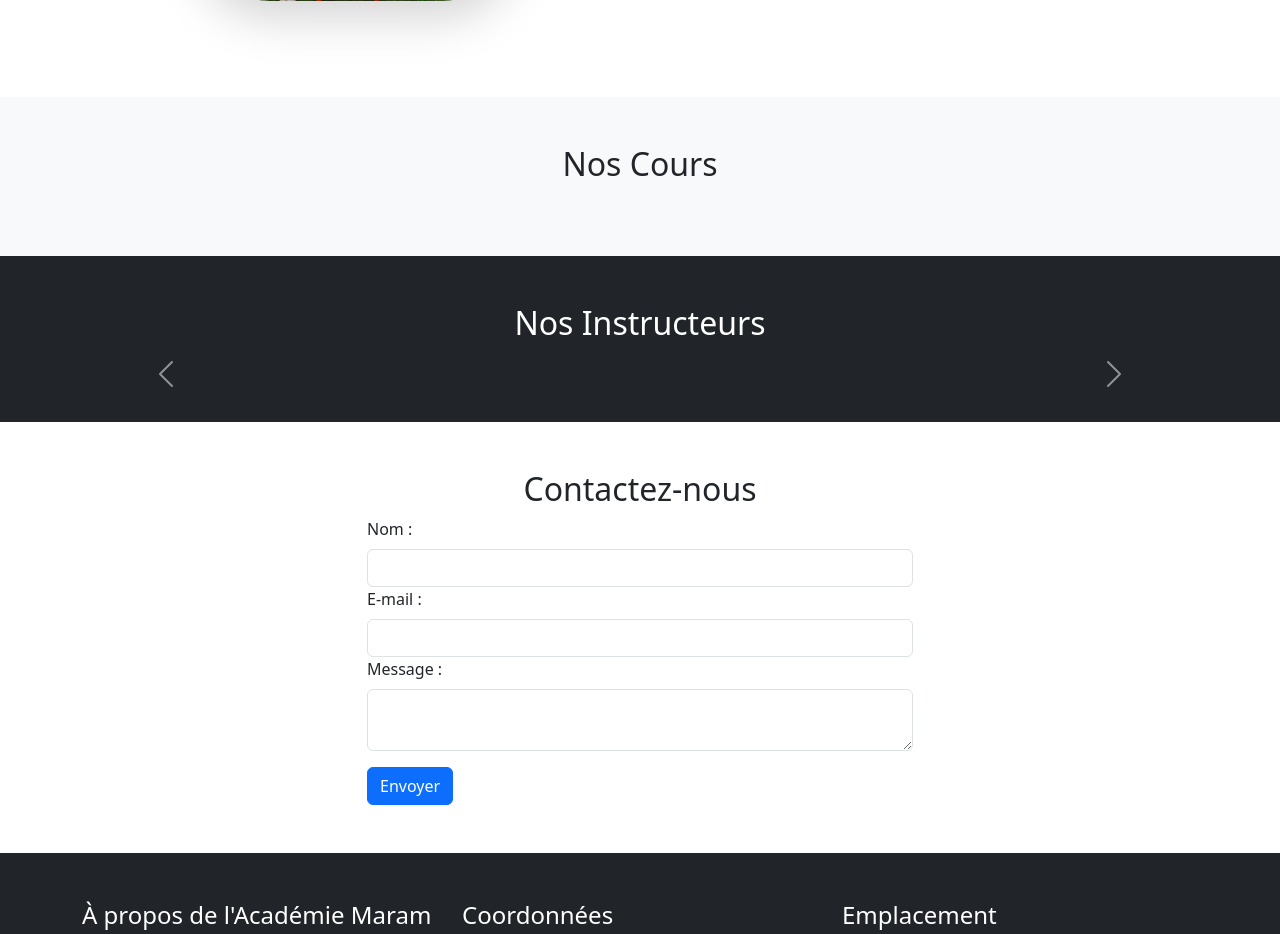
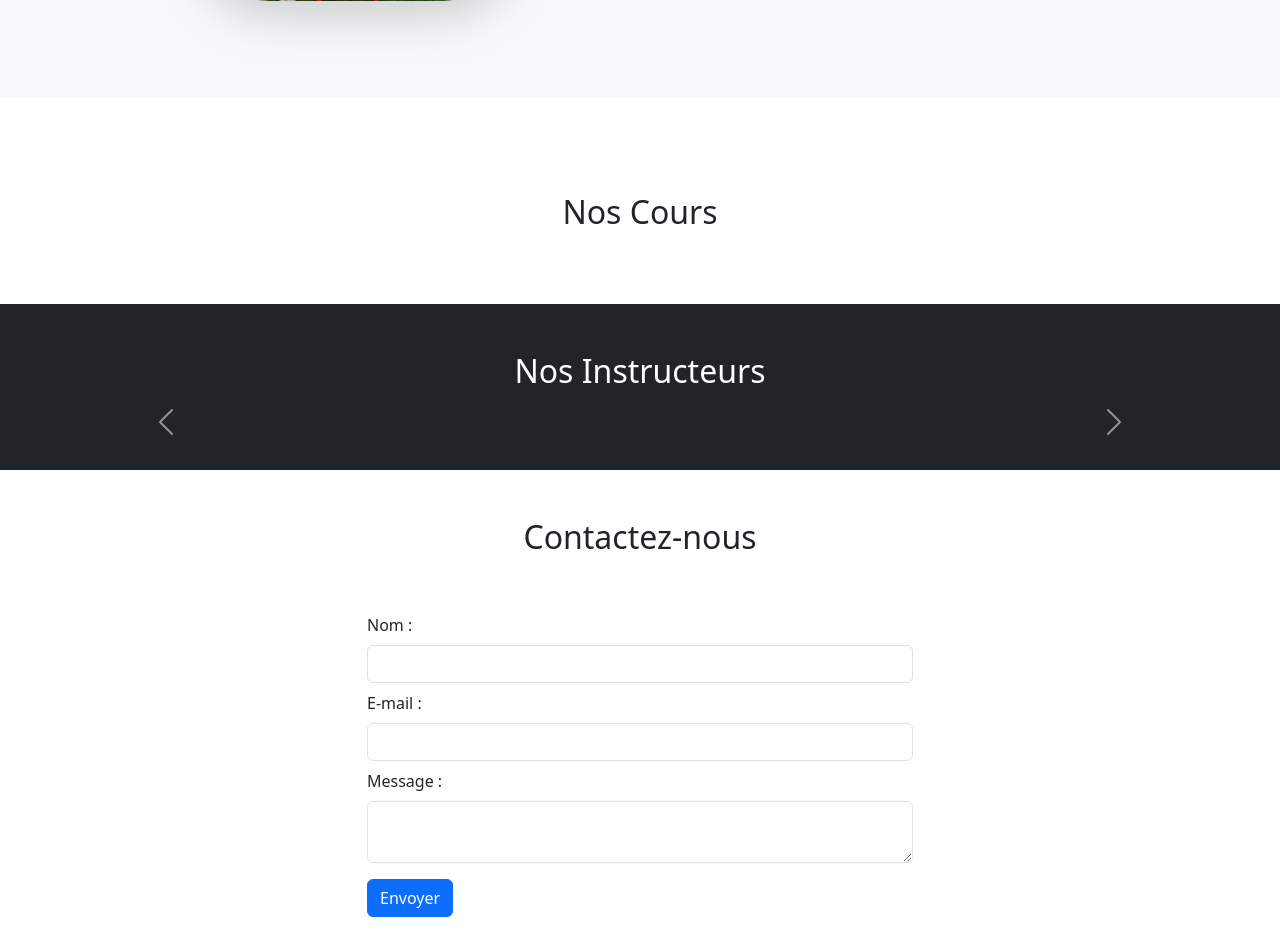
Before and after one commit to Haithemkoriche/acadmey_marame_school_gestion_inscription, a PHP site: page / in a window 1280 px wide. Shown: the part 1509-2443 px from the top of the page. Run offline with PHP 8.4, Linux system fonts and the light colour scheme; data that the repository does not hold is empty.

Commit message:
amelioration section contact

```diff
--- a/index.php
+++ b/index.php
@@ -60,7 +60,7 @@
   </section>
 
 
-  <section id="about" class="mt-5 mb-5">
+  <section id="about" class="bg-light pt-5 pb-5 mb-5">
     <div class="container ">
       <h2 style="text-align:center">À propos</h2>
       <div class="row pt-5 pb-5">
@@ -78,7 +78,7 @@
   </section>
 
 
-  <section id="courses" class="bg-light pt-5 pb-5">
+  <section id="courses" class="pt-5 pb-5">
     <div class="container">
       <h2 class="text-center pb-3">Nos Cours</h2>
       <div class="row">
@@ -234,7 +234,7 @@
   ?>
 
 
-  <section id="contact">
+  <section id="contact" style="height: 80vh;">
     <div class="container mt-5 mb-5">
       <h2 class="text-center">Contactez-nous</h2>
 
@@ -244,18 +244,18 @@
         </div>
       <?php } ?>
 
-      <div class="row justify-content-center">
+      <div class="row justify-content-center mt-5 mb-5">
         <div class="col-md-6">
           <form method="post" action="<?php echo htmlspecialchars($_SERVER["PHP_SELF"]); ?>">
-            <div class="form-group">
+            <div class="form-group mt-2">
               <label class="form-label" for="name">Nom :</label>
               <input type="text" class="form-control" id="name" name="name" value="<?php echo $name; ?>">
             </div>
-            <div class="form-group">
+            <div class="form-group mt-2">
               <label class="form-label" for="email">E-mail :</label>
               <input type="email" class="form-control" id="email" name="email" value="<?php echo $email; ?>">
             </div>
-            <div class="form-group">
+            <div class="form-group mt-2">
               <label class="form-label" for="message">Message :</label>
               <textarea class="form-control" id="message" name="message"><?php echo $message; ?></textarea>
             </div>
```
